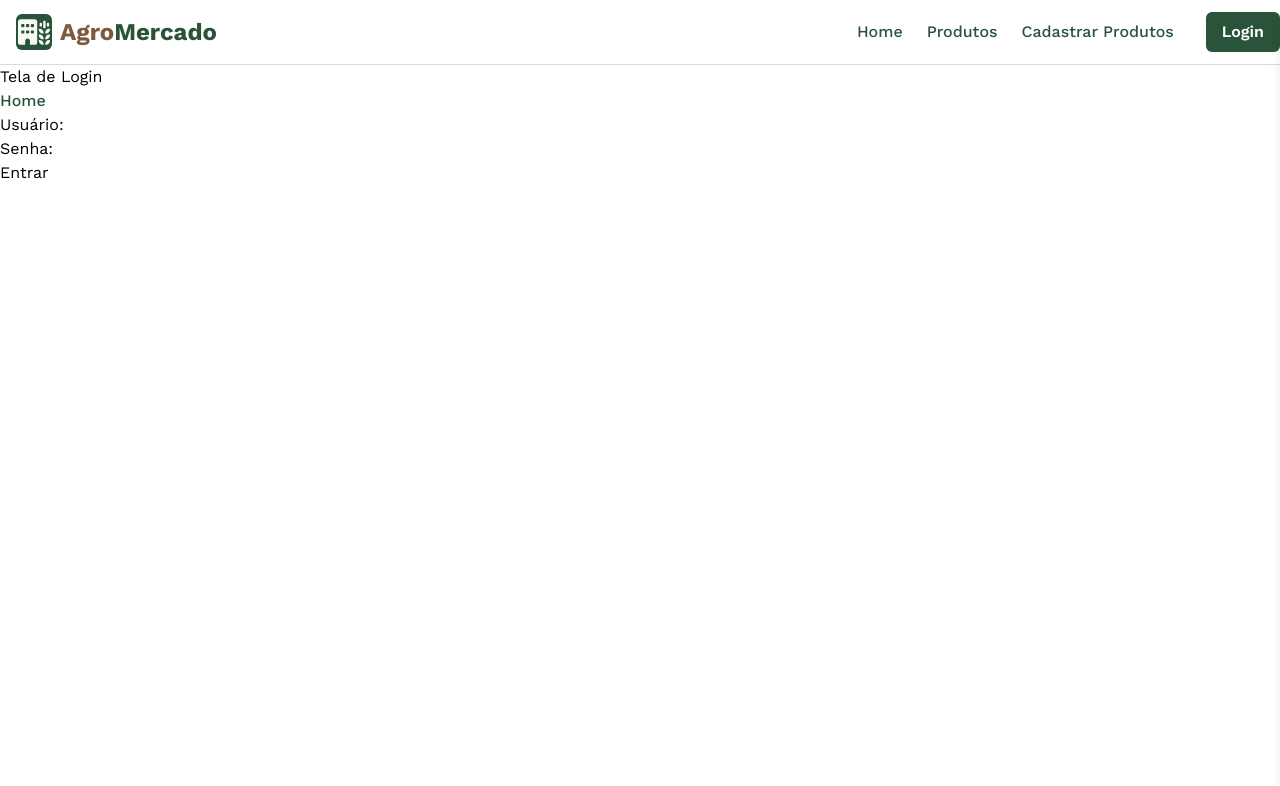
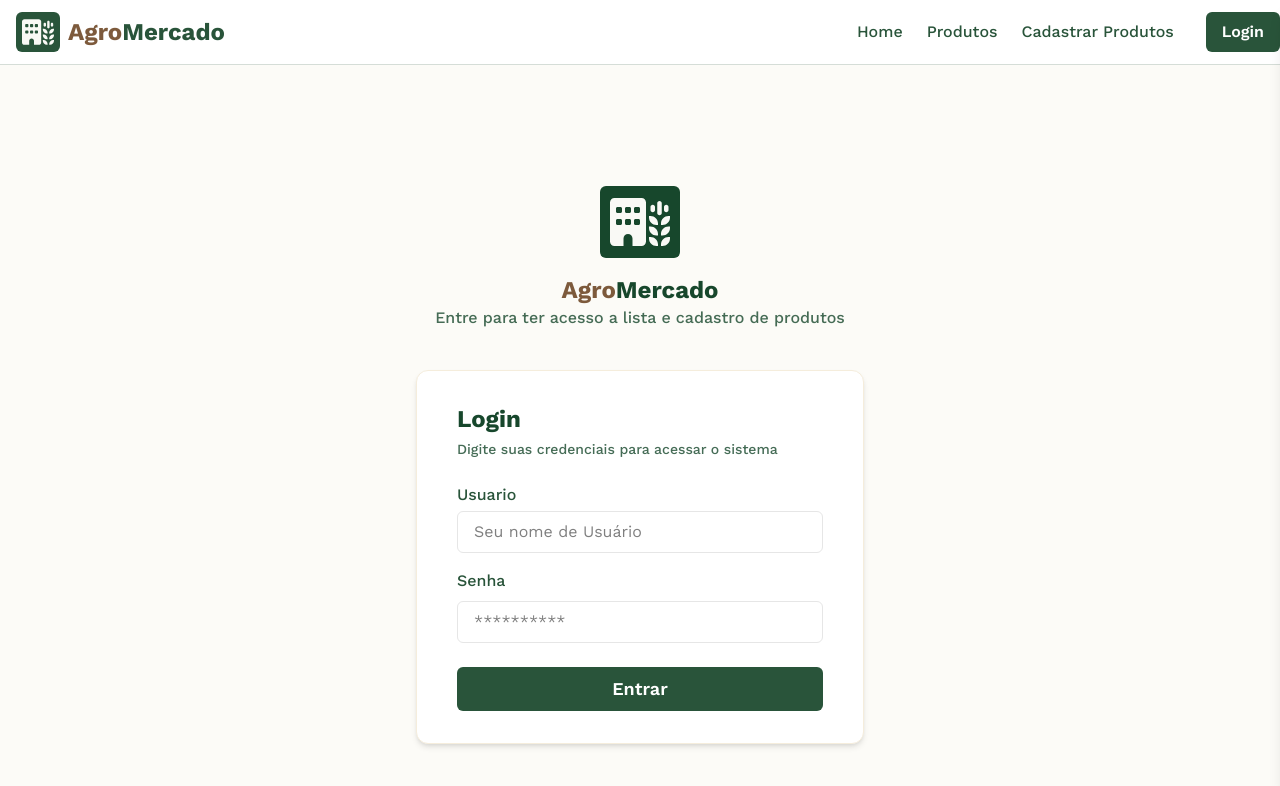
Before and after one commit to RyannMagalhaes/AgroMercadoGerenciador, a React (Vite) app: page / in a window 1280 px wide. Shown: the top 786 px of the page. Built offline with nearby package versions, Linux system fonts and the light colour scheme.

Commit message:
[FEAT] endpoint de login retorna token corretamente e redireciona para pagina inicial

```diff
--- a/src/assets/components/header.tsx
+++ b/src/assets/components/header.tsx
@@ -12,12 +12,12 @@ function Header() {
         <div className="container mx-auto flex h-16 justify-between items-center">
           <Link to="/home">
             <div className="flex items-center gap-2 pl-4">
-              <div className="flex items-center justify-center bg-[#29543A] w-9 h-9 rounded-md">
+              <div className="flex items-center justify-center bg-[#29543A] w-11 h-10 rounded-md">
                 <FaBuildingWheat className="w-8 h-8 m-auto text-[#F9F9F5]" />
               </div>
-              <h1 className="text-2xl font-bold text-[#29543A]">
+              <p className="text-2xl font-bold text-[#29543A]">
                 <span className="text-[#7D5A3C]">Agro</span>Mercado
-              </h1>
+              </p>
             </div>
           </Link>
 
--- a/src/assets/components/table-component.tsx
+++ b/src/assets/components/table-component.tsx
@@ -16,7 +16,11 @@ export default function BasicTable() {
   useEffect(() => {
     productsService.getProducts().then((response: Product[]) => {
       setProducts(response);
-    });
+    }).catch(() => {
+      alert("Erro ao carregar produtos, verifique se está logado.");
+    })
+
+
   }, []);
 
   function deleteProduct(id: number) {
@@ -28,8 +32,9 @@ export default function BasicTable() {
       productsService.deleteProduct(id).then(() => {
         alert("Produto deletado com sucesso");
         setProducts((prev) => prev.filter((product) => product.id !== id));
-      });
-      console.log("deletar produto");
+      }).catch(() => {
+      alert("Falha ao deletar produto");
+    });
     } else {
       return;
     }
--- a/src/assets/pages/login/login.tsx
+++ b/src/assets/pages/login/login.tsx
@@ -1,56 +1,97 @@
-import { useState } from "react";
-import { Link } from "react-router-dom";
+import { useRef } from "react";
+import { FaBuildingWheat } from "react-icons/fa6";
+import authenticationService from "../../../services/authenticationService";
+import { useNavigate } from "react-router-dom";
 
 function Login() {
-  const [username, setUsername] = useState("");
-  const [password, setPassword] = useState("");
-  const [error, setError] = useState("");
+  const username = useRef<HTMLInputElement | null>(null);
+  const password = useRef<HTMLInputElement | null>(null);
+  const navigate = useNavigate();
 
-  const handleLogin = async () => {
-    // Simulação de autenticação (substitua com sua lógica de backend)
-    if (username === "usuario" && password === "senha") {
-      alert("Login bem-sucedido!");
-      // Redirecione para a página principal ou faça o que for necessário após o login
-    } else {
-      setError("Credenciais inválidas. Tente novamente.");
-    }
+  function getToken() {
+    console.log("Obtendo token...");
+
+    const credenciais: { username: string; password: string } = {
+      username: username.current?.value || "",
+      password: password.current?.value || "",
     };
 
+    authenticationService.login(credenciais.username, credenciais.password)
+      .then((response) => {
+        console.log("Resposta do servidor:", response);
+        if (response.status === 200) {
+          alert("Login bem-sucedido!");
+          navigate("/home");
+        } else {
+          alert("Credenciais inválidas. Tente novamente.");
+        }
+      })
+  }
+
   return (
-    <div className="login-container">
-      <h2>Tela de Login</h2>
-      <Link to="/home" className="text-[#29543A] font-medium hover:underline">
-        Home
-      </Link>
-      {error && <p className="error-message">{error}</p>}
+    <div className="min-h-screen flex flex-col items-center justify-center bg-[#fcfbf7]">
+      <div className="flex flex-col items-center mb-8">
+        <div className="bg-[#17472C] rounded-md w-20 h-18 flex items-center justify-center mb-4">
+          <FaBuildingWheat className="w-15 h-15 m-auto text-[#F9F9F5]" />
+        </div>
+        <h1 className="text-2xl font-bold text-[#17472C]">
+          <span className="text-[#7D5A3C]">Agro</span>Mercado
+        </h1>
+        <p className="text-[#17472C]/80 text-base mb-2 text-center font-medium">
+          Entre para ter acesso a lista e cadastro de produtos
+        </p>
+      </div>
+      <div className="bg-white rounded-xl shadow-md px-10 py-8 w-full max-w-md border border-[#f5eddc]">
+        <h2 className="text-2xl font-bold text-[#17472C] mb-1">Login</h2>
+        <p className="text-[#17472C]/80 mb-6 text-sm font-medium">
+          Digite suas credenciais para acessar o sistema
+        </p>
         <form
-        onSubmit={(e) => {
-          e.preventDefault();
-          handleLogin();
-        }}
+        // onSubmit={e => {
+        //   e.preventDefault();
+        //   handleLogin();
+        // }}
         >
-        <div className="form-group">
-          <label htmlFor="username">Usuário:</label>
+          <div className="mb-4">
+            <label
+              htmlFor="usuario"
+              className="block text-[#29543A] font-medium mb-1"
+            >
+              Usuario
+            </label>
             <input
+              id="usuario"
               type="text"
-            id="username"
-            value={username}
-            onChange={(e) => setUsername(e.target.value)}
+              placeholder="Seu nome de Usuário"
+              className="w-full px-4 py-2 border border-[#e6e6e6] rounded-md focus:outline-none focus:ring-2 focus:ring-[#29543A]/30 transition"
               required
+              ref={username}
             />
           </div>
-        <div className="form-group">
-          <label htmlFor="password">Senha:</label>
+          <div className="mb-2 flex items-center justify-between">
+            <label htmlFor="senha" className="block text-[#29543A] font-medium">
+              Senha
+            </label>
+          </div>
+          <div className="mb-6">
             <input
+              id="senha"
               type="password"
-            id="password"
-            value={password}
-            onChange={(e) => setPassword(e.target.value)}
+              className="w-full px-4 py-2 border border-[#e6e6e6] rounded-md focus:outline-none focus:ring-2 focus:ring-[#29543A]/30 transition"
+              placeholder="**********"
               required
+              ref={password}
             />
           </div>
-        <button type="submit">Entrar</button>
+          <button
+            type="button"
+            className="w-full bg-[#29543A] text-white font-semibold rounded-md py-2 text-lg hover:bg-[#20432d] transition"
+            onClick={getToken}
+          >
+            Entrar
+          </button>
         </form>
+      </div>
     </div>
   );
 }
--- a/src/assets/pages/products-register/products-register.tsx
+++ b/src/assets/pages/products-register/products-register.tsx
@@ -16,14 +16,26 @@ function ProductsRegister() {
     product.price = Number(inputPrice.current?.value) || 0;
 
     if (product.name.length > 2 && product.price > 0) {
-      productsService.postProduct(product);
+      productsService
+        .postProduct(product)
+        .then((response) => {
+          if (response) {
+            alert("Produto cadastrado com sucesso!");
+          } else {
+            alert("Erro ao cadastrar produto.");
+          }
+        })
+        .catch(() => {
+          alert("Erro ao cadastrar produto.");
+        });
+
       clearForm();
     } else {
       alert("Preencha os campos corretamente!");
     }
   }
 
-  function clearForm(){
+  function clearForm() {
     if (inputName.current) {
       inputName.current.value = "";
     }
--- a/src/services/authenticationService.ts
+++ b/src/services/authenticationService.ts
@@ -3,7 +3,7 @@ import api from "./api";
 
 const authenticationService = {
     login: async (username: string, password: string): Promise<AxiosResponse> => {
-        const response = await api.post("/login", { username, password });
+        const response = await api.post("/token/", { username, password });
         return response;
     }
 }
```
Lines whose indentation alone changed are shown as unchanged.
